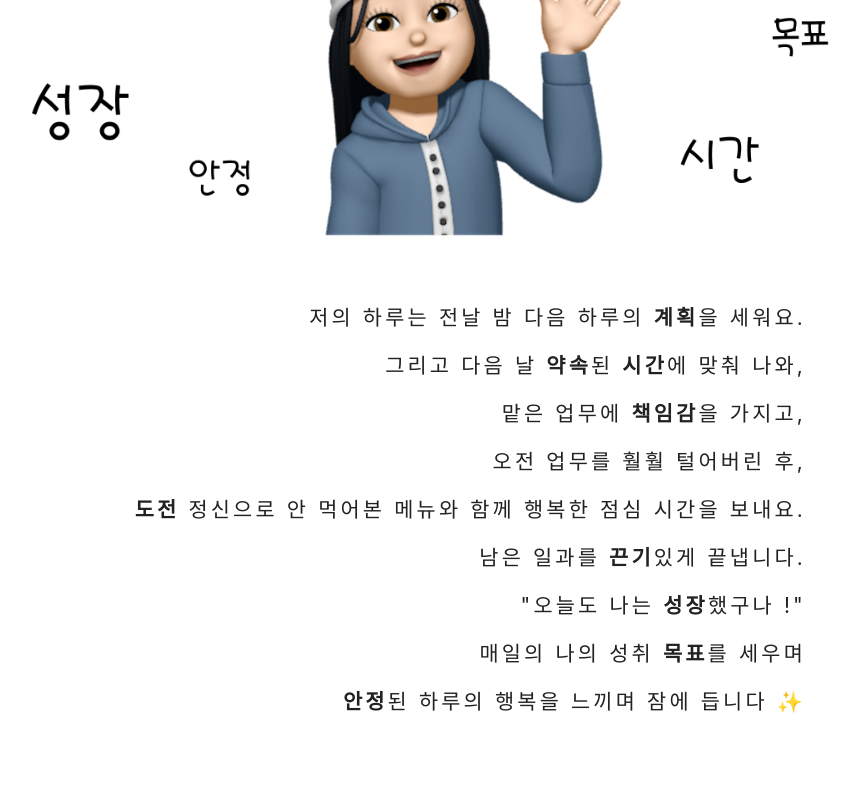
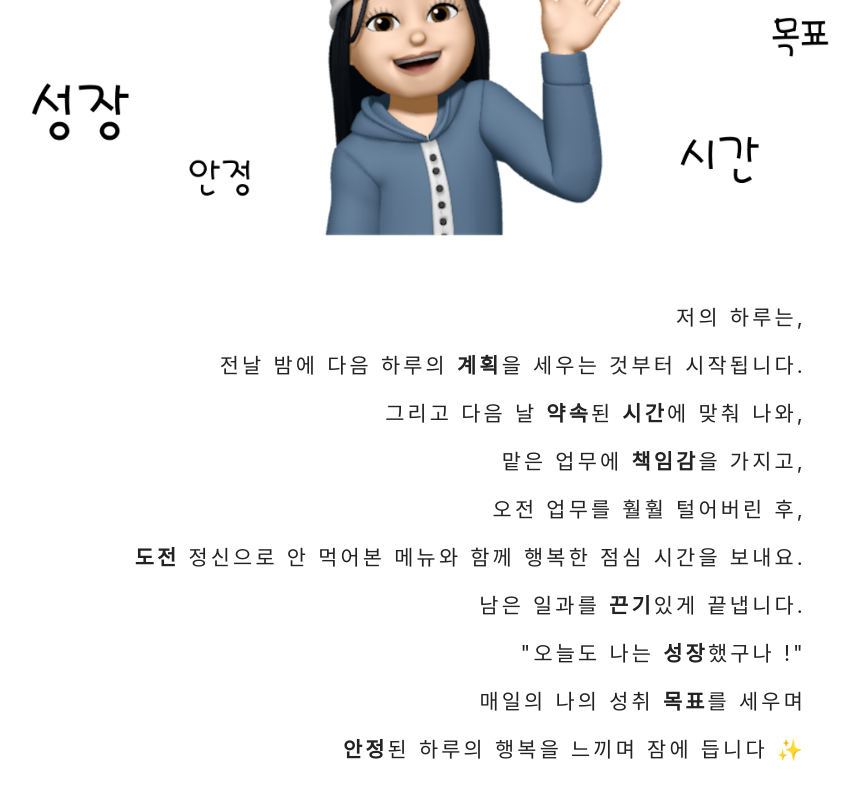
Before and after one commit to minjispace/good-day-minji, a React (Create React App) app: page / in a window 1280 px wide. Shown: the part 1617-2417 px from the top of the page, without its empty margins (334-1194 px from the left). Built offline with nearby package versions, Linux system fonts and the light colour scheme.

Commit message:
about title 고치기

```diff
--- a/src/components/About.js
+++ b/src/components/About.js
@@ -14,7 +14,9 @@ function About() {
         <img className="about-profile" src={MINJI_IMG} alt="about-profile" />
       </div>
       <p>
-        저의 하루는 전날 밤 다음 하루의 <strong>계획</strong>을 세워요. <br />
+        저의 하루는,
+        <br /> 전날 밤에 다음 하루의 <strong>계획</strong>을 세우는 것부터
+        시작됩니다. <br />
         그리고 다음 날 <strong>약속</strong>된 <strong>시간</strong>에 맞춰
         나와,
         <br /> 맡은 업무에 <strong>책임감</strong>을 가지고,
```
